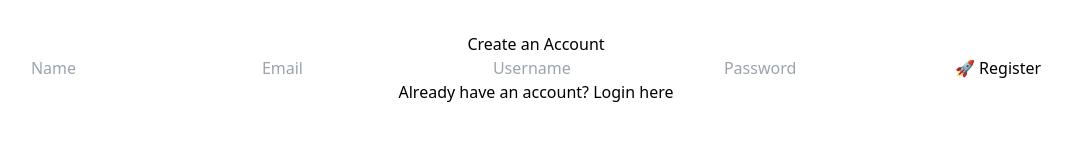
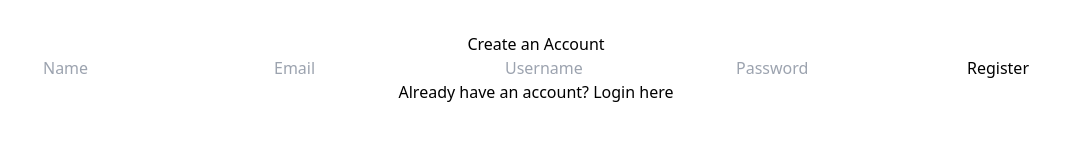
Before and after one commit to Mayank-Rouniyar/JeeMainMockTest, a React (Vite) app in the folder frontend/: page / in a window 1280 px wide. Shown: the top 160 px of the page, without its empty margins (104-1176 px from the left). Built offline with nearby package versions, Linux system fonts and the light colour scheme.

Commit message:
Handling minor mistakkes

```diff
--- a/frontend/src/pages/Register.jsx
+++ b/frontend/src/pages/Register.jsx
@@ -86,7 +86,7 @@ const Register = () => {
         type="submit"
         className="w-full py-3 bg-gradient-to-r from-indigo-500 via-purple-500 to-pink-500 text-white font-semibold rounded-xl shadow-lg shadow-indigo-500/50 hover:shadow-pink-500/50 hover:scale-105 transition-all duration-300"
       >
-        🚀 Register
+        Register
       </button>
 
       <p className="text-center text-sm text-gray-300">
```
